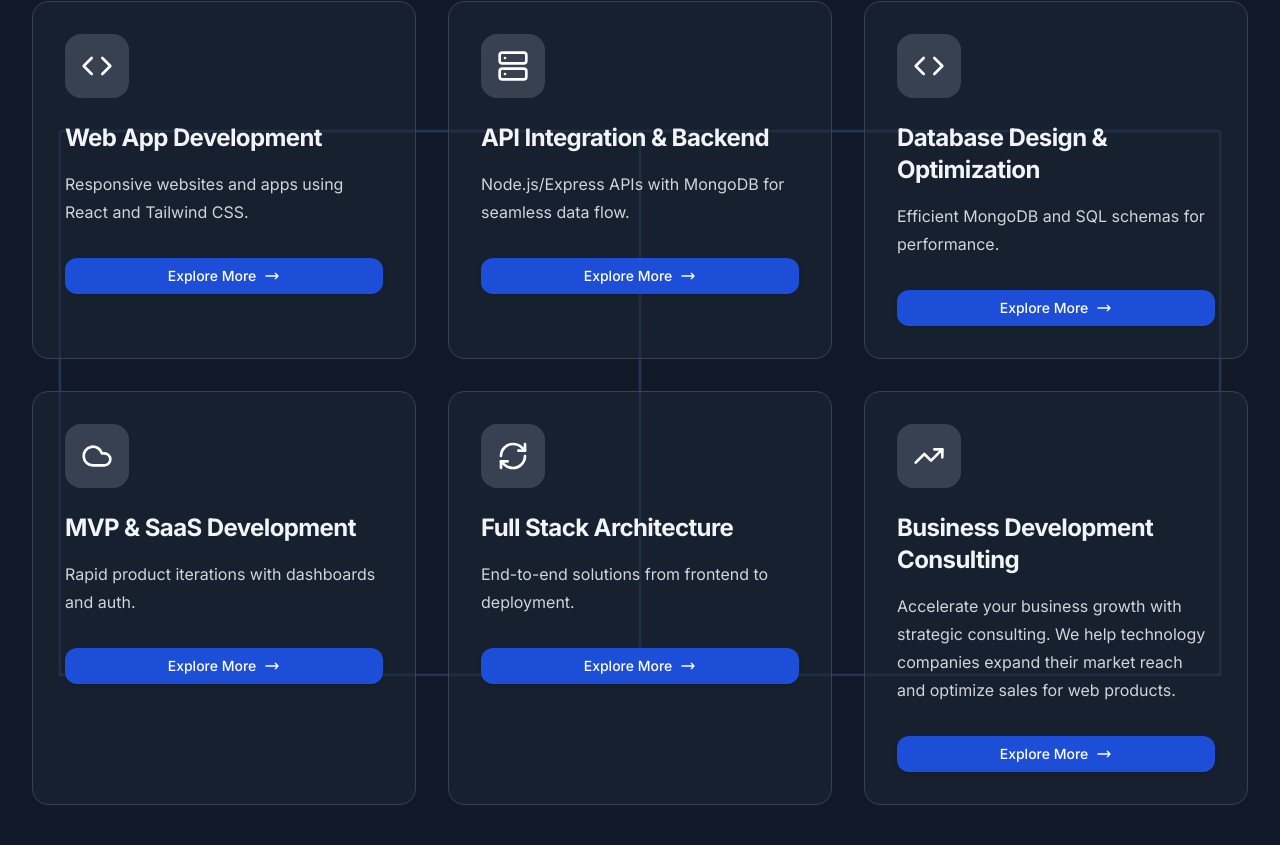
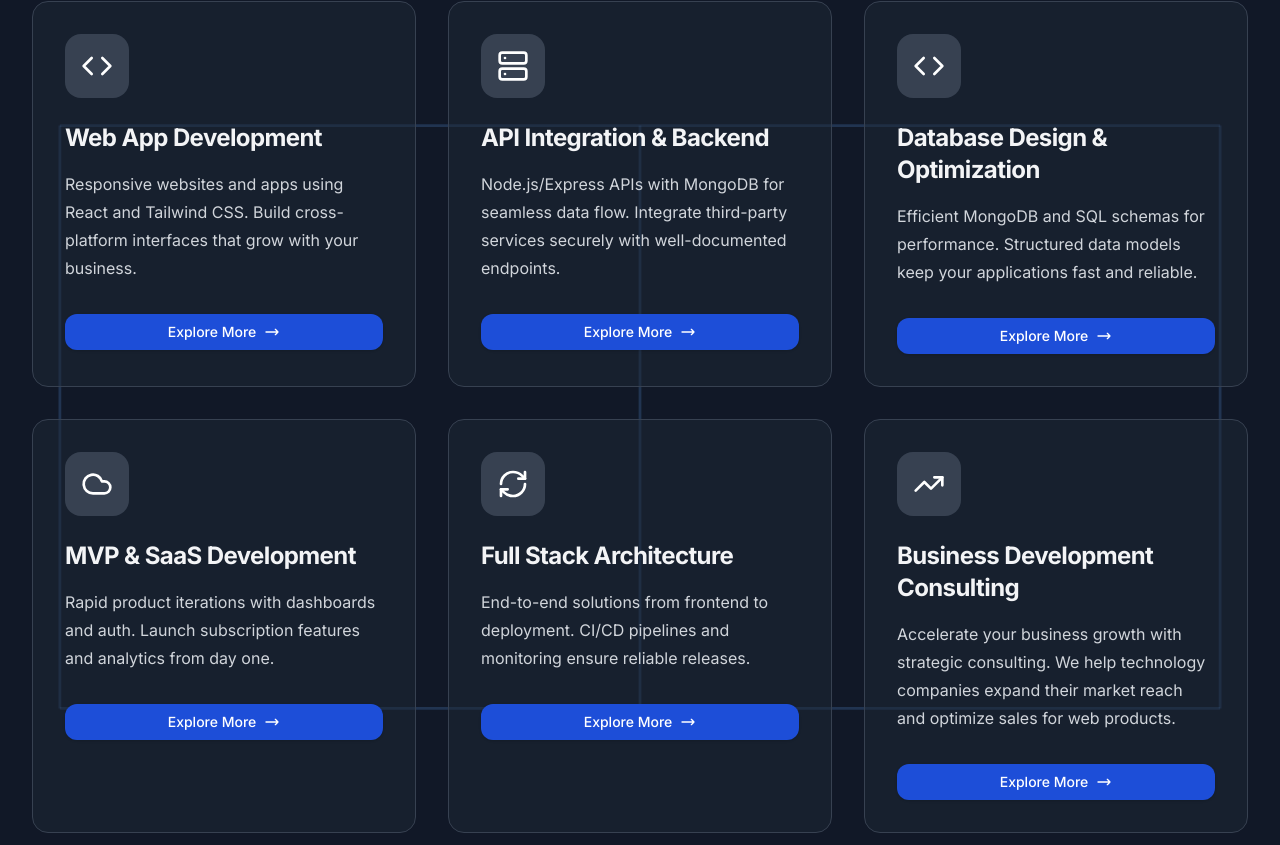
Before and after one commit to shhahhussain/dev-edenic, a Next.js app: page / in a window 1280 px wide. Shown: the part 1675-2520 px from the top of the page. Built offline with nearby package versions, Linux system fonts and the light colour scheme.

Commit message:
chore: expand service descriptions on home

```diff
--- a/src/components/services.tsx
+++ b/src/components/services.tsx
@@ -10,31 +10,31 @@ const services = [
   {
     slug: "web-app-development",
     name: "Web App Development",
-    description: "Responsive websites and apps using React and Tailwind CSS.",
+    description: "Responsive websites and apps using React and Tailwind CSS. Build cross-platform interfaces that grow with your business.",
     icon: Code,
   },
   {
     slug: "api-integration",
     name: "API Integration & Backend",
-    description: "Node.js/Express APIs with MongoDB for seamless data flow.",
+    description: "Node.js/Express APIs with MongoDB for seamless data flow. Integrate third-party services securely with well-documented endpoints.",
     icon: Server,
   },
   {
     slug: "database-design",
     name: "Database Design & Optimization",
-    description: "Efficient MongoDB and SQL schemas for performance.",
+    description: "Efficient MongoDB and SQL schemas for performance. Structured data models keep your applications fast and reliable.",
     icon: Code,
   },
   {
     slug: "mvp-development",
     name: "MVP & SaaS Development",
-    description: "Rapid product iterations with dashboards and auth.",
+    description: "Rapid product iterations with dashboards and auth. Launch subscription features and analytics from day one.",
     icon: Cloud,
   },
   {
     slug: "full-stack-architecture",
     name: "Full Stack Architecture",
-    description: "End-to-end solutions from frontend to deployment.",
+    description: "End-to-end solutions from frontend to deployment. CI/CD pipelines and monitoring ensure reliable releases.",
     icon: RefreshCw,
   },
   {
```
